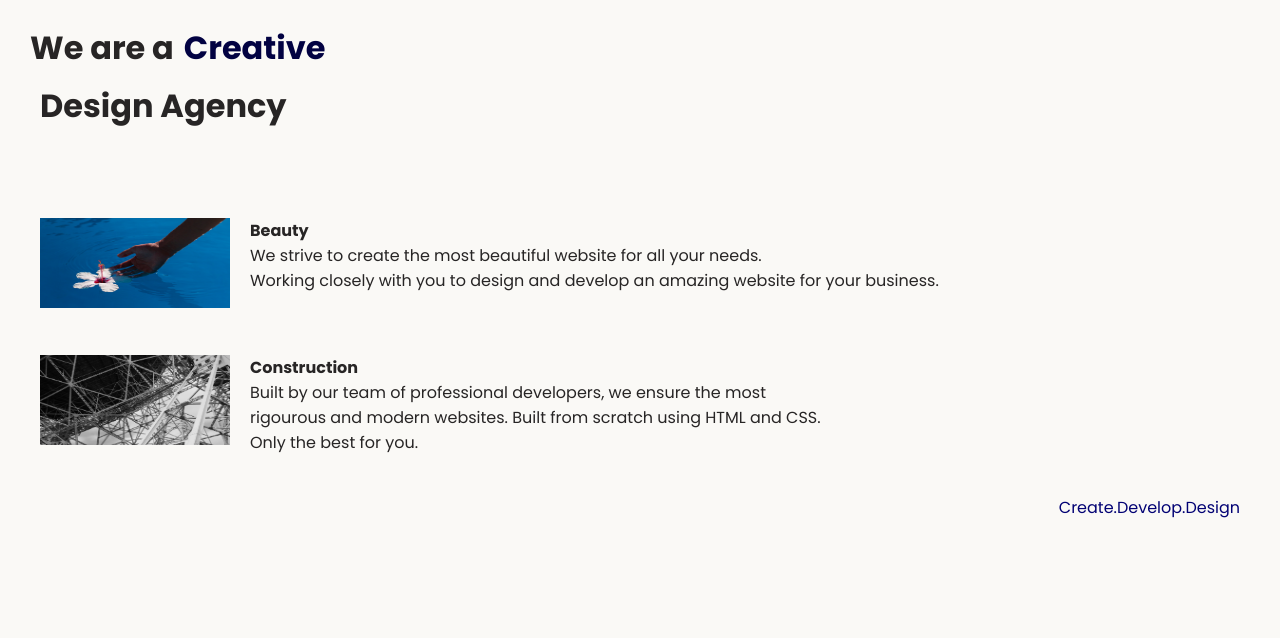
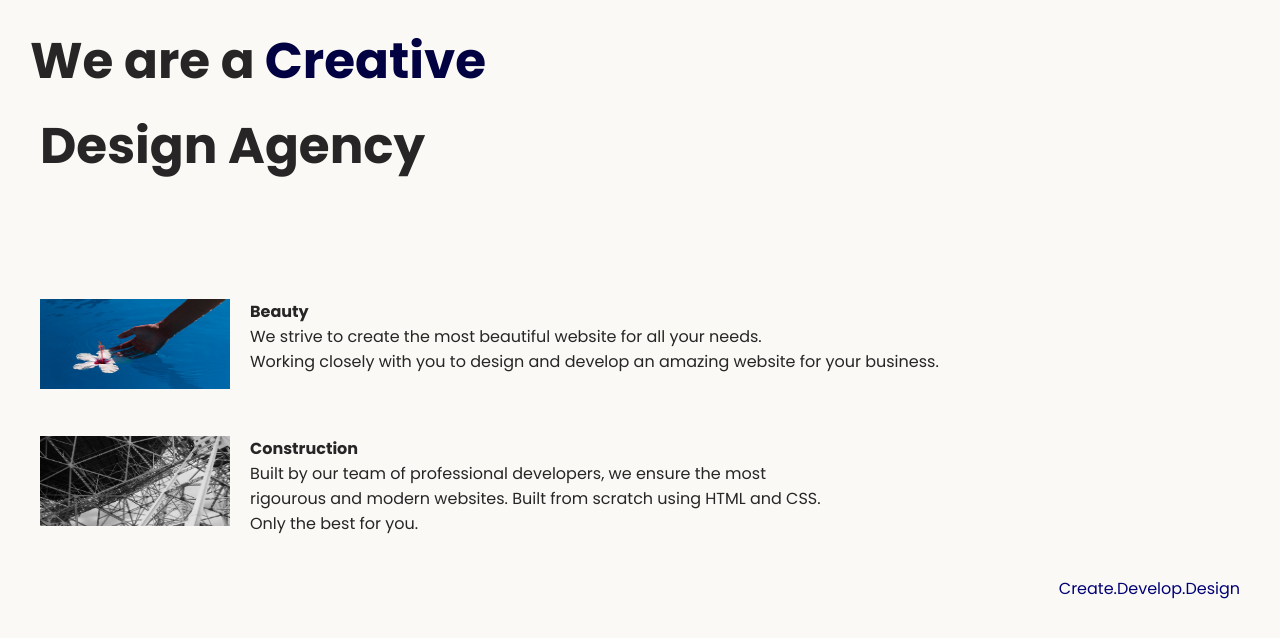
Before and after one commit to kanchan-ac/agency-website, a plain HTML site: page index.html in a window 1280 px wide. Shown: the part 94-732 px from the top of the page. Drawn offline with Linux system fonts and the light colour scheme.

Commit message:
Changed font size
Changed font size

```diff
--- a/index.html
+++ b/index.html
@@ -15,7 +15,7 @@ rel="stylesheet">
     <header>
       <img src="Assets/logo.png" alt="" />
     </header>
-    <h1>We are a<span id="color">Creative<span id="block">Design Agency</span></h1>
+    <section>We are a<span id="color">Creative<span id="block">Design Agency</span></section>
 
       <p>
         <img src="Assets/beautiful.jpg" alt="" width="200" height="100" />
--- a/style.css
+++ b/style.css
@@ -15,10 +15,10 @@ footer {
 footer p {
   color: rgb(2, 2, 116);
 }
-h1 {
-  font-size: xx-large;
+section {
+  font-weight: bolder;
+  font-size: 50px;
 }
-
 p {
   display: inline-block;
 }
```
